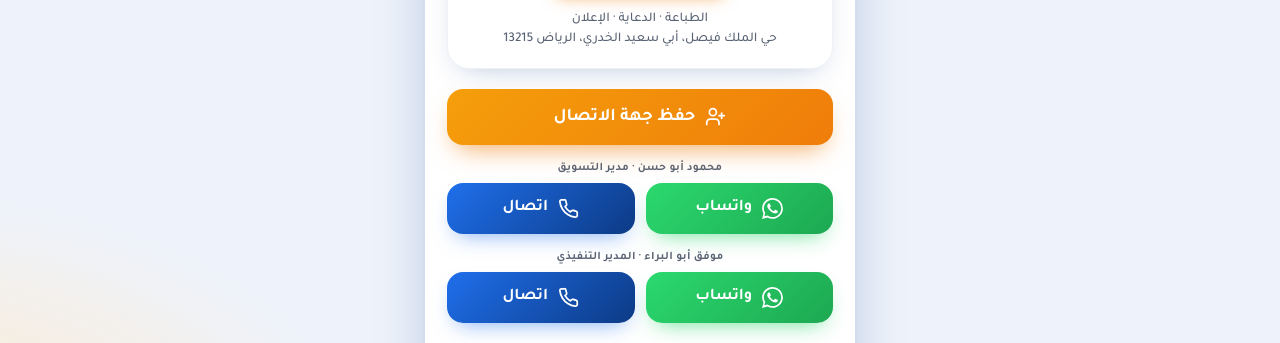
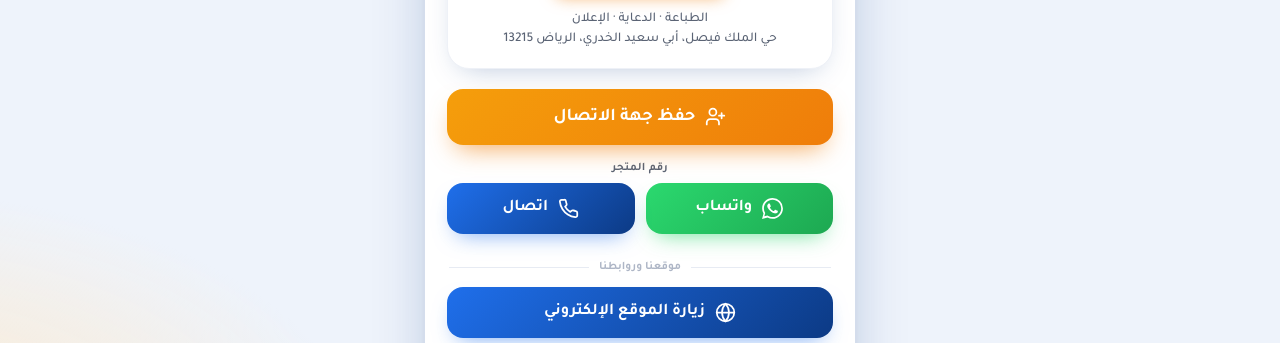
Before and after one commit to AlaliKhaled/nizar-alfan-cards, a plain HTML site: page index.html in a window 1280 px wide. Shown: the part 414-757 px from the top of the page. Drawn offline with Linux system fonts and the light colour scheme.

Commit message:
Update cards: remove Mahmoud title, change Moafaq to مسؤول التسويق, shop uses single shop number
Co-Authored-By: Claude Opus 4.8 <noreply@anthropic.com>

```diff
--- a/index.html
+++ b/index.html
@@ -112,16 +112,11 @@
         <div class="org-sub">الطباعة · الدعاية · الإعلان<br>حي الملك فيصل، أبي سعيد الخدري، الرياض 13215</div>
       </div>
       <div class="btns">
-        <button class="btn btn-main" onclick="vcard('مطبعة نزار الفن للدعاية والإعلان والطباعة','Nizar_Al-Fan','مطبعة نزار الفن للدعاية والإعلان والطباعة','',['+966532908648','+966533528215'])"><svg viewBox="0 0 24 24" fill="none" stroke="currentColor" stroke-width="2" stroke-linecap="round" stroke-linejoin="round"><path d="M16 21v-2a4 4 0 0 0-4-4H6a4 4 0 0 0-4 4v2"/><circle cx="9" cy="7" r="4"/><line x1="19" y1="8" x2="19" y2="14"/><line x1="22" y1="11" x2="16" y2="11"/></svg> حفظ جهة الاتصال</button>
-        <div class="person-label">محمود أبو حسن · مدير التسويق</div>
+        <button class="btn btn-main" onclick="vcard('مطبعة نزار الفن للدعاية والإعلان والطباعة','Nizar_Al-Fan','مطبعة نزار الفن للدعاية والإعلان والطباعة','',['+966599410841'])"><svg viewBox="0 0 24 24" fill="none" stroke="currentColor" stroke-width="2" stroke-linecap="round" stroke-linejoin="round"><path d="M16 21v-2a4 4 0 0 0-4-4H6a4 4 0 0 0-4 4v2"/><circle cx="9" cy="7" r="4"/><line x1="19" y1="8" x2="19" y2="14"/><line x1="22" y1="11" x2="16" y2="11"/></svg> حفظ جهة الاتصال</button>
+        <div class="person-label">رقم المتجر</div>
         <div class="row">
-          <a class="btn btn-wa" href="https://wa.me/966532908648?text=السلام%20عليكم،%20تواصلت%20معكم%20عبر%20بطاقة%20نزار%20الفن" target="_blank" rel="noopener"><svg viewBox="0 0 24 24" fill="currentColor"><path d="M.057 24l1.687-6.163a11.867 11.867 0 0 1-1.587-5.945C.16 5.335 5.495 0 12.05 0a11.82 11.82 0 0 1 8.413 3.488 11.82 11.82 0 0 1 3.48 8.414c-.003 6.557-5.338 11.892-11.893 11.892a11.9 11.9 0 0 1-5.688-1.448L.057 24zm6.597-3.807c1.676.995 3.276 1.591 5.392 1.592 5.448 0 9.886-4.434 9.889-9.885.002-5.462-4.415-9.89-9.881-9.892-5.452 0-9.887 4.434-9.889 9.884a9.82 9.82 0 0 0 1.511 5.26l-.999 3.648 3.477-.907zm11.387-5.464c-.074-.124-.272-.198-.57-.347-.297-.149-1.758-.868-2.031-.967-.272-.099-.47-.149-.669.149-.198.297-.768.967-.941 1.165-.173.198-.347.223-.644.074-.297-.149-1.255-.462-2.39-1.475-.883-.788-1.48-1.761-1.653-2.059-.173-.297-.018-.458.13-.606.134-.133.297-.347.446-.521.151-.172.2-.296.3-.495.099-.198.05-.372-.025-.521-.075-.148-.669-1.611-.916-2.206-.242-.579-.487-.501-.669-.51l-.57-.01c-.198 0-.52.074-.792.372s-1.04 1.016-1.04 2.479 1.065 2.876 1.213 3.074c.149.198 2.095 3.2 5.076 4.487.709.306 1.263.489 1.694.626.712.226 1.36.194 1.872.118.571-.085 1.758-.719 2.006-1.413.248-.695.248-1.29.173-1.414z"/></svg> واتساب</a>
-          <a class="btn btn-call" href="tel:+966532908648"><svg viewBox="0 0 24 24" fill="none" stroke="currentColor" stroke-width="2" stroke-linecap="round" stroke-linejoin="round"><path d="M22 16.92v3a2 2 0 0 1-2.18 2 19.79 19.79 0 0 1-8.63-3.07 19.5 19.5 0 0 1-6-6 19.79 19.79 0 0 1-3.07-8.67A2 2 0 0 1 4.11 2h3a2 2 0 0 1 2 1.72 12.84 12.84 0 0 0 .7 2.81 2 2 0 0 1-.45 2.11L8.09 9.91a16 16 0 0 0 6 6l1.27-1.27a2 2 0 0 1 2.11-.45 12.84 12.84 0 0 0 2.81.7A2 2 0 0 1 22 16.92z"/></svg> اتصال</a>
-        </div>
-        <div class="person-label">موفق أبو البراء · المدير التنفيذي</div>
-        <div class="row">
-          <a class="btn btn-wa" href="https://wa.me/966533528215?text=السلام%20عليكم،%20تواصلت%20معكم%20عبر%20بطاقة%20نزار%20الفن" target="_blank" rel="noopener"><svg viewBox="0 0 24 24" fill="currentColor"><path d="M.057 24l1.687-6.163a11.867 11.867 0 0 1-1.587-5.945C.16 5.335 5.495 0 12.05 0a11.82 11.82 0 0 1 8.413 3.488 11.82 11.82 0 0 1 3.48 8.414c-.003 6.557-5.338 11.892-11.893 11.892a11.9 11.9 0 0 1-5.688-1.448L.057 24zm6.597-3.807c1.676.995 3.276 1.591 5.392 1.592 5.448 0 9.886-4.434 9.889-9.885.002-5.462-4.415-9.89-9.881-9.892-5.452 0-9.887 4.434-9.889 9.884a9.82 9.82 0 0 0 1.511 5.26l-.999 3.648 3.477-.907zm11.387-5.464c-.074-.124-.272-.198-.57-.347-.297-.149-1.758-.868-2.031-.967-.272-.099-.47-.149-.669.149-.198.297-.768.967-.941 1.165-.173.198-.347.223-.644.074-.297-.149-1.255-.462-2.39-1.475-.883-.788-1.48-1.761-1.653-2.059-.173-.297-.018-.458.13-.606.134-.133.297-.347.446-.521.151-.172.2-.296.3-.495.099-.198.05-.372-.025-.521-.075-.148-.669-1.611-.916-2.206-.242-.579-.487-.501-.669-.51l-.57-.01c-.198 0-.52.074-.792.372s-1.04 1.016-1.04 2.479 1.065 2.876 1.213 3.074c.149.198 2.095 3.2 5.076 4.487.709.306 1.263.489 1.694.626.712.226 1.36.194 1.872.118.571-.085 1.758-.719 2.006-1.413.248-.695.248-1.29.173-1.414z"/></svg> واتساب</a>
-          <a class="btn btn-call" href="tel:+966533528215"><svg viewBox="0 0 24 24" fill="none" stroke="currentColor" stroke-width="2" stroke-linecap="round" stroke-linejoin="round"><path d="M22 16.92v3a2 2 0 0 1-2.18 2 19.79 19.79 0 0 1-8.63-3.07 19.5 19.5 0 0 1-6-6 19.79 19.79 0 0 1-3.07-8.67A2 2 0 0 1 4.11 2h3a2 2 0 0 1 2 1.72 12.84 12.84 0 0 0 .7 2.81 2 2 0 0 1-.45 2.11L8.09 9.91a16 16 0 0 0 6 6l1.27-1.27a2 2 0 0 1 2.11-.45 12.84 12.84 0 0 0 2.81.7A2 2 0 0 1 22 16.92z"/></svg> اتصال</a>
+          <a class="btn btn-wa" href="https://wa.me/966599410841?text=السلام%20عليكم،%20تواصلت%20معكم%20عبر%20بطاقة%20نزار%20الفن" target="_blank" rel="noopener"><svg viewBox="0 0 24 24" fill="currentColor"><path d="M.057 24l1.687-6.163a11.867 11.867 0 0 1-1.587-5.945C.16 5.335 5.495 0 12.05 0a11.82 11.82 0 0 1 8.413 3.488 11.82 11.82 0 0 1 3.48 8.414c-.003 6.557-5.338 11.892-11.893 11.892a11.9 11.9 0 0 1-5.688-1.448L.057 24zm6.597-3.807c1.676.995 3.276 1.591 5.392 1.592 5.448 0 9.886-4.434 9.889-9.885.002-5.462-4.415-9.89-9.881-9.892-5.452 0-9.887 4.434-9.889 9.884a9.82 9.82 0 0 0 1.511 5.26l-.999 3.648 3.477-.907zm11.387-5.464c-.074-.124-.272-.198-.57-.347-.297-.149-1.758-.868-2.031-.967-.272-.099-.47-.149-.669.149-.198.297-.768.967-.941 1.165-.173.198-.347.223-.644.074-.297-.149-1.255-.462-2.39-1.475-.883-.788-1.48-1.761-1.653-2.059-.173-.297-.018-.458.13-.606.134-.133.297-.347.446-.521.151-.172.2-.296.3-.495.099-.198.05-.372-.025-.521-.075-.148-.669-1.611-.916-2.206-.242-.579-.487-.501-.669-.51l-.57-.01c-.198 0-.52.074-.792.372s-1.04 1.016-1.04 2.479 1.065 2.876 1.213 3.074c.149.198 2.095 3.2 5.076 4.487.709.306 1.263.489 1.694.626.712.226 1.36.194 1.872.118.571-.085 1.758-.719 2.006-1.413.248-.695.248-1.29.173-1.414z"/></svg> واتساب</a>
+          <a class="btn btn-call" href="tel:+966599410841"><svg viewBox="0 0 24 24" fill="none" stroke="currentColor" stroke-width="2" stroke-linecap="round" stroke-linejoin="round"><path d="M22 16.92v3a2 2 0 0 1-2.18 2 19.79 19.79 0 0 1-8.63-3.07 19.5 19.5 0 0 1-6-6 19.79 19.79 0 0 1-3.07-8.67A2 2 0 0 1 4.11 2h3a2 2 0 0 1 2 1.72 12.84 12.84 0 0 0 .7 2.81 2 2 0 0 1-.45 2.11L8.09 9.91a16 16 0 0 0 6 6l1.27-1.27a2 2 0 0 1 2.11-.45 12.84 12.84 0 0 0 2.81.7A2 2 0 0 1 22 16.92z"/></svg> اتصال</a>
         </div>
         <div class="divider">موقعنا وروابطنا</div>
         <a class="btn btn-web" href="https://www.nizaralfan.com/" target="_blank" rel="noopener"><svg viewBox="0 0 24 24" fill="none" stroke="currentColor" stroke-width="2" stroke-linecap="round" stroke-linejoin="round"><circle cx="12" cy="12" r="10"/><line x1="2" y1="12" x2="22" y2="12"/><path d="M12 2a15.3 15.3 0 0 1 4 10 15.3 15.3 0 0 1-4 10 15.3 15.3 0 0 1-4-10 15.3 15.3 0 0 1 4-10z"/></svg> زيارة الموقع الإلكتروني</a>
```
Also changed, not shown: mahmoud/index.html (+1 -2 lines), moafaq/index.html (+2 -2 lines).
